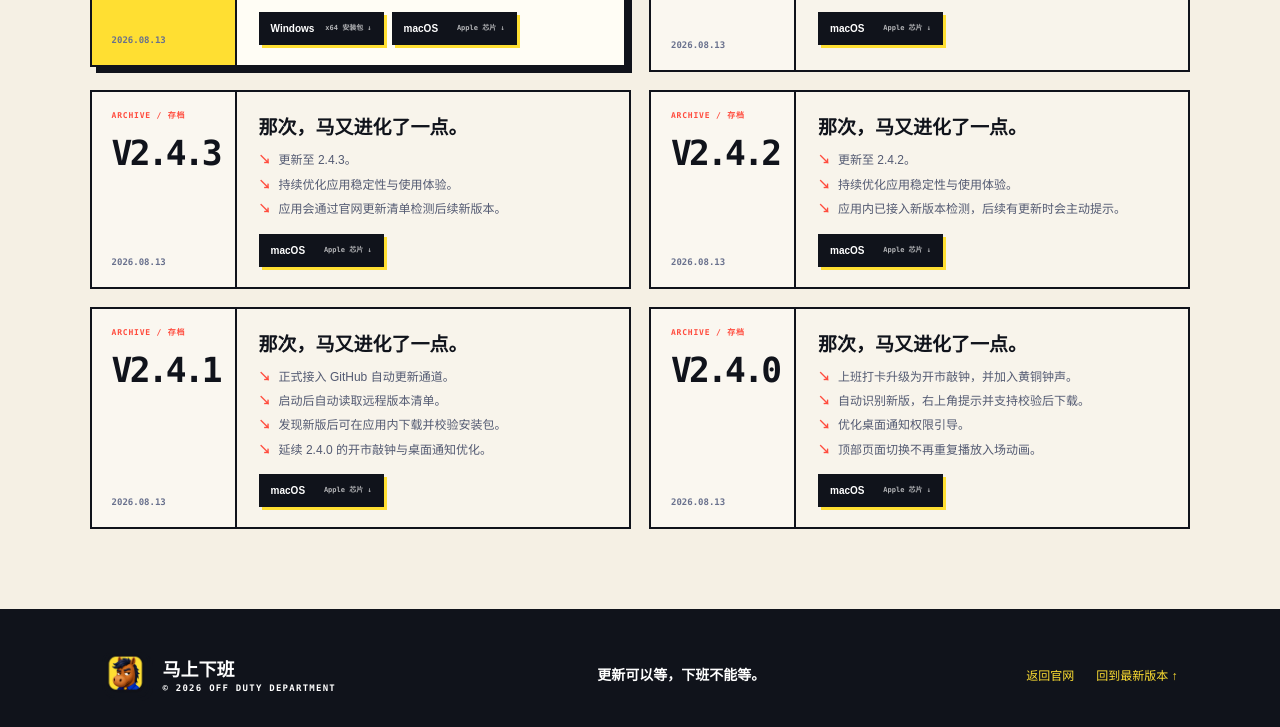
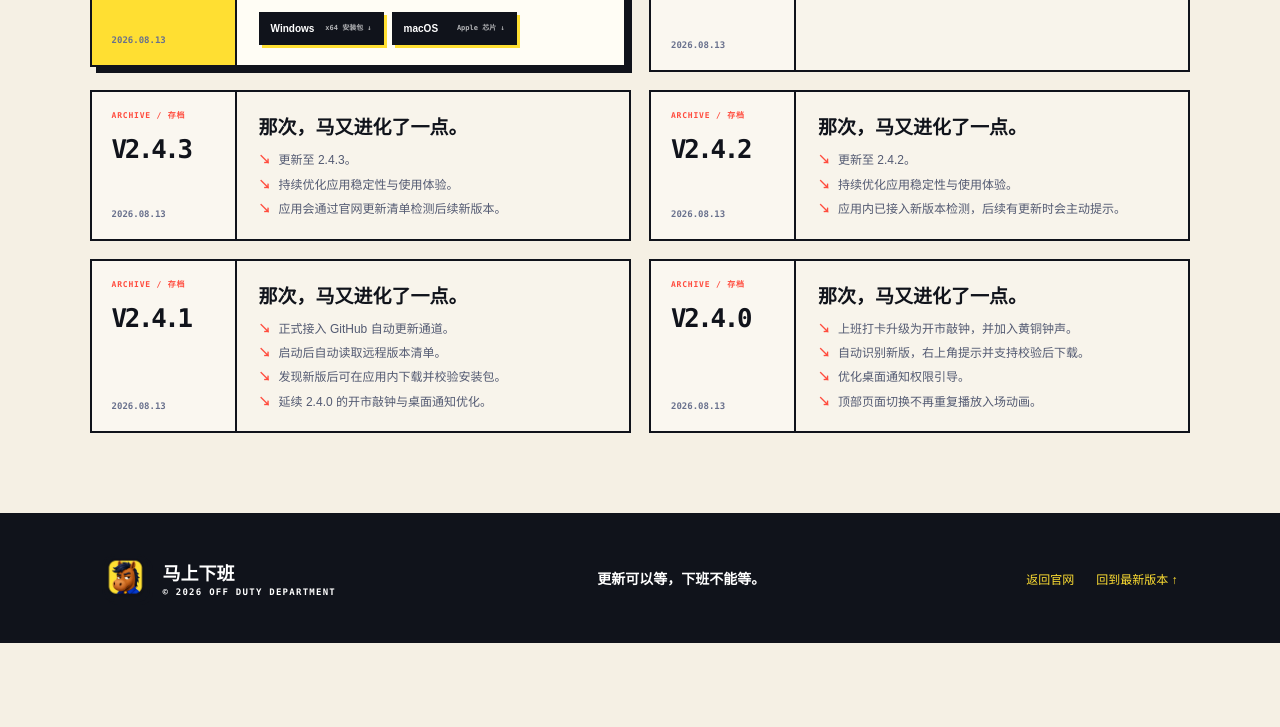
Before and after one commit to vanyima/mashangxiaban-releases, a plain HTML site: page changelog.html in a window 1280 px wide. Shown: the part 740-1467 px from the top of the page. After the commit the page ends 1383 px from the top, so only its background shows below. Drawn offline with Linux system fonts and the light colour scheme.

Commit message:
fix: contain release versions and limit downloads

```diff
--- a/changelog.css
+++ b/changelog.css
@@ -19,10 +19,10 @@
 .release-list{display:grid;grid-template-columns:repeat(2,minmax(0,1fr));gap:18px}
 .release-card{display:grid;grid-template-columns:145px 1fr;border:2px solid var(--ink);background:rgba(255,255,255,.24)}
 .release-card.is-latest{margin:0 5px 5px 0;border:2px solid var(--ink);background:var(--white);box-shadow:6px 6px 0 var(--ink)}
-.release-meta{display:flex;flex-direction:column;padding:20px;border-right:2px solid var(--ink);background:rgba(255,255,255,.25)}
+.release-meta{container-type:inline-size;min-width:0;display:flex;flex-direction:column;padding:20px;border-right:2px solid var(--ink);background:rgba(255,255,255,.25);overflow:hidden}
 .is-latest .release-meta{background:var(--yellow)}
 .release-meta span{font:900 8px/1 var(--mono);letter-spacing:.1em;color:var(--red)}
-.release-meta strong{margin:18px 0 12px;font:950 clamp(28px,2.7vw,42px)/.9 var(--mono);letter-spacing:-.08em}
+.release-meta strong{max-width:100%;margin:18px 0 12px;font-family:var(--mono);font-size:clamp(24px,25cqi,34px);font-weight:950;line-height:.9;letter-spacing:-.09em;white-space:nowrap}
 .release-meta time{margin-top:auto;color:#69718d;font:800 9px/1 var(--mono)}
 .release-content{padding:20px 22px}
 .release-content h3{margin:0 0 13px;font-size:19px}
@@ -36,4 +36,4 @@
 .release-downloads span{font:700 7px/1 var(--mono);opacity:.68}
 .release-loading{padding:50px 0;color:#69718d;font-weight:800}
 @media(max-width:980px){.release-list{grid-template-columns:1fr}}
-@media(max-width:760px){.changelog-hero{min-height:0;grid-template-columns:1fr auto;gap:16px;padding:34px 18px}.changelog-hero h1{font-size:clamp(44px,13vw,58px)}.changelog-hero-copy>p{font-size:11px}.latest-ticket{width:130px;justify-self:end;padding:13px;box-shadow:5px 5px 0 var(--ink)}.latest-ticket>span{font-size:7px}.latest-ticket strong{margin-block:13px 8px;font-size:27px}.latest-ticket p{font-size:7px}.latest-ticket a{font-size:9px}.release-section{padding:38px 16px 60px}.release-heading{grid-template-columns:1fr;gap:12px;margin-bottom:24px}.release-heading h2{font-size:34px}.release-card,.release-card.is-latest{grid-template-columns:108px 1fr;margin-right:4px}.release-meta{border-right:2px solid var(--ink);border-bottom:0;padding:14px}.release-meta strong{margin:14px 0 9px;font-size:25px}.release-content{padding:15px 14px}.release-content h3{margin-bottom:10px;font-size:15px}.release-content ul{gap:5px;font-size:10px}.release-downloads{margin-top:11px}.release-downloads a{min-width:0;flex:1 1 100%;padding:8px}.release-list{gap:12px}}
+@media(max-width:760px){.changelog-hero{min-height:0;grid-template-columns:1fr auto;gap:16px;padding:34px 18px}.changelog-hero h1{font-size:clamp(44px,13vw,58px)}.changelog-hero-copy>p{font-size:11px}.latest-ticket{width:130px;justify-self:end;padding:13px;box-shadow:5px 5px 0 var(--ink)}.latest-ticket>span{font-size:7px}.latest-ticket strong{margin-block:13px 8px;font-size:27px}.latest-ticket p{font-size:7px}.latest-ticket a{font-size:9px}.release-section{padding:38px 16px 60px}.release-heading{grid-template-columns:1fr;gap:12px;margin-bottom:24px}.release-heading h2{font-size:34px}.release-card,.release-card.is-latest{grid-template-columns:108px 1fr;margin-right:4px}.release-meta{border-right:2px solid var(--ink);border-bottom:0;padding:14px}.release-meta strong{margin:14px 0 9px;font-size:clamp(20px,29cqi,25px)}.release-content{padding:15px 14px}.release-content h3{margin-bottom:10px;font-size:15px}.release-content ul{gap:5px;font-size:10px}.release-downloads{margin-top:11px}.release-downloads a{min-width:0;flex:1 1 100%;padding:8px}.release-list{gap:12px}}
--- a/changelog.js
+++ b/changelog.js
@@ -14,11 +14,12 @@ function formatDate(value) {
 
 function renderRelease(release, index) {
   const notes = release.notes.map((note) => `<li>${escapeHtml(note)}</li>`).join('');
-  const windows = release.artifacts?.windows ? `<a href="${escapeHtml(release.artifacts.windows)}"><b>Windows</b><span>x64 安装包 ↓</span></a>` : '';
-  const mac = release.artifacts?.mac ? `<a href="${escapeHtml(release.artifacts.mac)}"><b>macOS</b><span>Apple 芯片 ↓</span></a>` : '';
+  const windows = index === 0 && release.artifacts?.windows ? `<a href="${escapeHtml(release.artifacts.windows)}"><b>Windows</b><span>x64 安装包 ↓</span></a>` : '';
+  const mac = index === 0 && release.artifacts?.mac ? `<a href="${escapeHtml(release.artifacts.mac)}"><b>macOS</b><span>Apple 芯片 ↓</span></a>` : '';
+  const downloads = windows || mac ? `<div class="release-downloads" aria-label="最新版本安装包">${windows}${mac}</div>` : '';
   return `<article class="release-card${index === 0 ? ' is-latest' : ''}">
     <div class="release-meta"><span>${index === 0 ? 'LATEST / 最新' : 'ARCHIVE / 存档'}</span><strong>V${escapeHtml(release.version)}</strong><time datetime="${escapeHtml(release.publishedAt)}">${formatDate(release.publishedAt)}</time></div>
-    <div class="release-content"><h3>${index === 0 ? '这匹马，刚刚更新。' : '那次，马又进化了一点。'}</h3><ul>${notes}</ul><div class="release-downloads">${windows}${mac}</div></div>
+    <div class="release-content"><h3>${index === 0 ? '这匹马，刚刚更新。' : '那次，马又进化了一点。'}</h3><ul>${notes}</ul>${downloads}</div>
   </article>`;
 }
 
```
